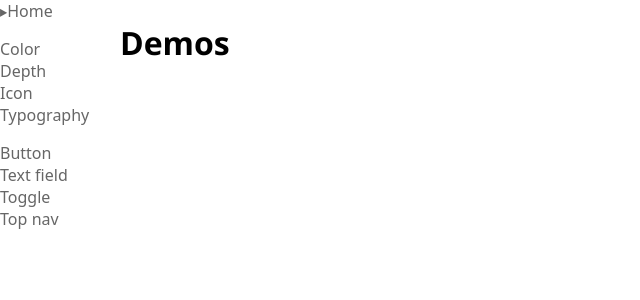
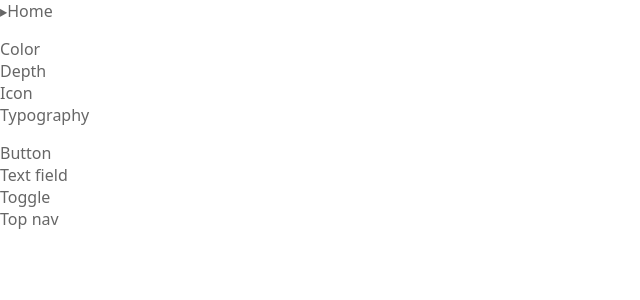
Before and after one commit to chuanqisun/dynamics-interaction-lab, a React app: page /demos in a window 1280 px wide. Shown: the top 300 px of the page, without its empty margins (0-640 px from the left). Built offline with nearby package versions, Linux system fonts and the light colour scheme; a web font is replaced by a local one.

Commit message:
remove unnessary route

```diff
--- a/src/app/demos.tsx
+++ b/src/app/demos.tsx
@@ -27,7 +27,6 @@ export class Demos extends React.Component<any, any> {
         {pages.filter(page => page.type==="component").map(page => <NavLink key={page.route} className="link link--vertical-list" activeClassName="link--active" to={page.route}>{page.name}</NavLink>)}
       </nav>
       <div className="demos-content">
-        <Route exact path="/demos" component={() => <h1>Demos</h1>}/>
         {pages.map(page => <Route key={page.route} path={page.route} component={() => <Suspense fallback="loading..."><page.component/></Suspense>}></Route>)}
       </div>
     </StyledNav>
```
